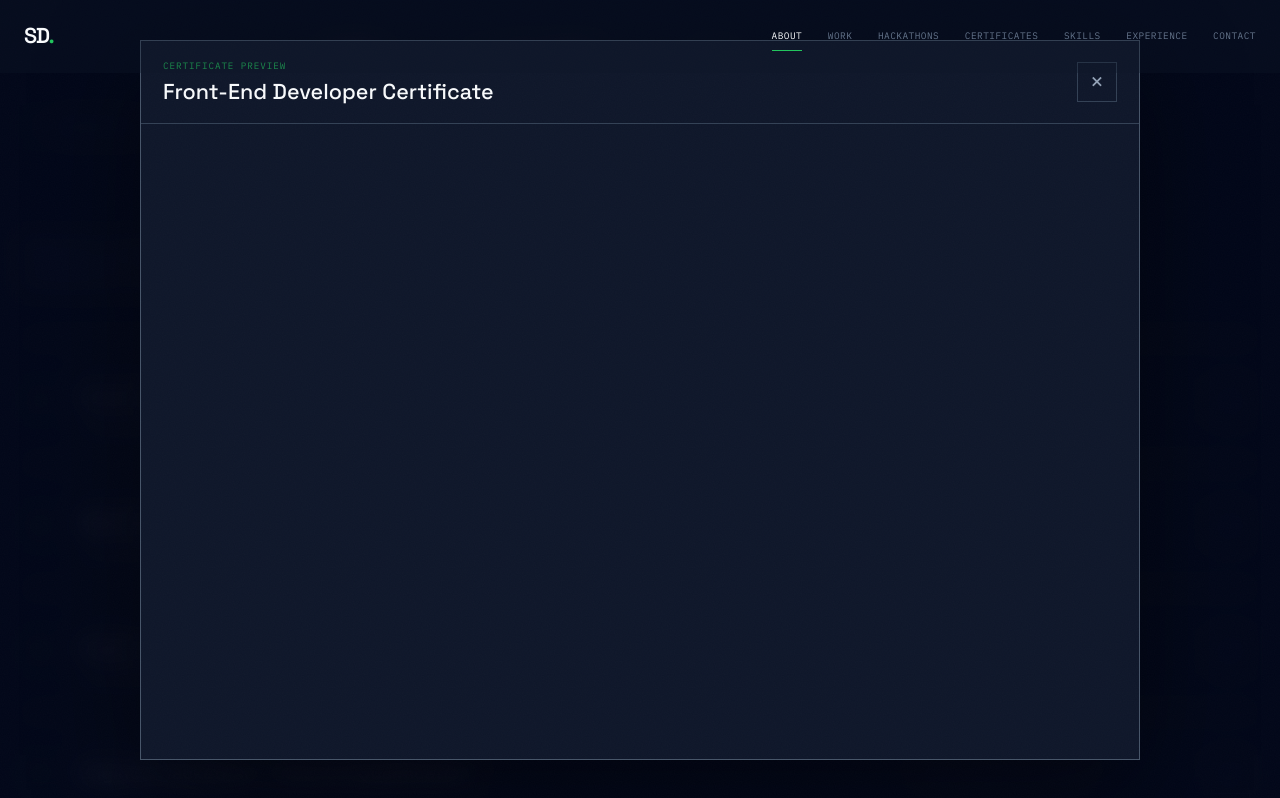
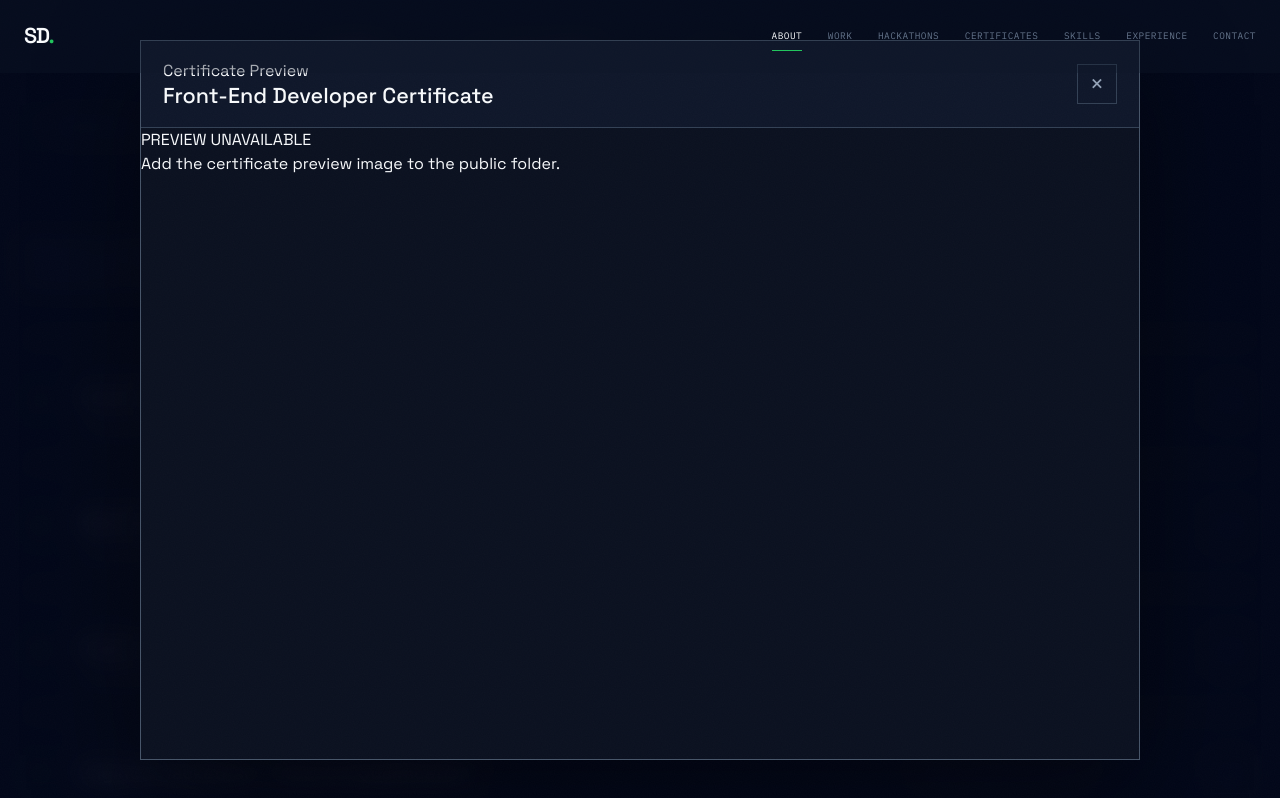
Before and after one commit to Penguin-boss/Sankeerth-Portfolio, a Next.js app: page / in a window 1280 px wide. Both pictures are taken after a click on the button 1230 px from the left and 6922 px from the top of the page. Shown: the part 6522-7320 px from the top of the page. Built offline with nearby package versions, Linux system fonts and the light colour scheme.

Commit message:
Update Certificates.tsx

```diff
--- a/src/components/Certificates.tsx
+++ b/src/components/Certificates.tsx
@@ -1,11 +1,27 @@
 "use client";
 
-import { useState } from "react";
+import { useEffect, useState } from "react";
 import { certificates, type Certificate } from "@/data/portfolio";
 
 export default function Certificates() {
   const [selectedCertificate, setSelectedCertificate] =
     useState<Certificate | null>(null);
+
+  useEffect(() => {
+    if (!selectedCertificate) return;
+
+    const handleKeyDown = (event: KeyboardEvent) => {
+      if (event.key === "Escape") {
+        setSelectedCertificate(null);
+      }
+    };
+
+    document.addEventListener("keydown", handleKeyDown);
+
+    return () => {
+      document.removeEventListener("keydown", handleKeyDown);
+    };
+  }, [selectedCertificate]);
 
   return (
     <section
@@ -15,8 +31,8 @@ export default function Certificates() {
       <div className="site-container">
 
         {/* ==================================================
-            HEADER
-        ================================================== */}
+            SECTION HEADER
+           ================================================== */}
 
         <div className="section-heading">
           <p className="section-heading__eyebrow">
@@ -31,7 +47,7 @@ export default function Certificates() {
 
         {/* ==================================================
             INTRO
-        ================================================== */}
+           ================================================== */}
 
         <div className="certificate-intro">
           <p>
@@ -42,7 +58,7 @@ export default function Certificates() {
 
         {/* ==================================================
             CERTIFICATE LIST
-        ================================================== */}
+           ================================================== */}
 
         <div className="certificate-list">
           {certificates.map((certificate, index) => (
@@ -58,7 +74,7 @@ export default function Certificates() {
                 </span>
               </div>
 
-              {/* Main information */}
+              {/* Certificate information */}
 
               <div className="certificate-row__main">
                 <span>
@@ -80,23 +96,25 @@ export default function Certificates() {
                 {certificate.issuer}
               </div>
 
-              {/* PREVIEW BUTTON */}
+              {/* Preview */}
 
               <button
                 type="button"
                 className="certificate-row__link"
                 aria-label={`Preview ${certificate.title}`}
-                onClick={() =>
-                  setSelectedCertificate(certificate)
-                }
+                onClick={() => {
+                  setSelectedCertificate(certificate);
+                }}
               >
                 <svg
-                  width="16"
-                  height="16"
+                  width="17"
+                  height="17"
                   viewBox="0 0 24 24"
                   fill="none"
                   stroke="currentColor"
                   strokeWidth="1.6"
+                  strokeLinecap="round"
+                  strokeLinejoin="round"
                   aria-hidden="true"
                 >
                   <path d="M2 12s3.5-6 10-6 10 6 10 6-3.5 6-10 6S2 12 2 12Z" />
@@ -109,8 +127,8 @@ export default function Certificates() {
       </div>
 
       {/* ====================================================
-          CERTIFICATE PREVIEW
-      ==================================================== */}
+          CERTIFICATE PREVIEW MODAL
+         ==================================================== */}
 
       {selectedCertificate && (
         <div
@@ -119,19 +137,18 @@ export default function Certificates() {
           aria-modal="true"
           aria-label={`Preview ${selectedCertificate.title}`}
         >
-
           {/* Backdrop */}
 
           <button
             type="button"
             className="certificate-preview__backdrop"
             aria-label="Close certificate preview"
-            onClick={() =>
-              setSelectedCertificate(null)
-            }
+            onClick={() => {
+              setSelectedCertificate(null);
+            }}
           />
 
-          {/* Preview panel */}
+          {/* Panel */}
 
           <div className="certificate-preview__panel">
 
@@ -139,7 +156,7 @@ export default function Certificates() {
 
             <div className="certificate-preview__header">
               <div>
-                <span className="certificate-preview__eyebrow">
+                <span>
                   Certificate Preview
                 </span>
 
@@ -151,23 +168,36 @@ export default function Certificates() {
               <button
                 type="button"
                 className="certificate-preview__close"
-                aria-label="Close preview"
-                onClick={() =>
-                  setSelectedCertificate(null)
-                }
+                aria-label="Close certificate preview"
+                onClick={() => {
+                  setSelectedCertificate(null);
+                }}
               >
                 ×
               </button>
             </div>
 
-            {/* PDF */}
+            {/* Certificate image */}
 
             <div className="certificate-preview__document">
-              <iframe
-                src={`${selectedCertificate.file}#toolbar=0&navpanes=0&scrollbar=0&view=FitH`}
-                title={selectedCertificate.title}
-                className="certificate-preview__iframe"
-              />
+              {selectedCertificate.previewImage ? (
+                <img
+                  src={selectedCertificate.previewImage}
+                  alt={selectedCertificate.title}
+                  className="certificate-preview__image"
+                />
+              ) : (
+                <div className="certificate-preview__missing">
+                  <span>
+                    PREVIEW UNAVAILABLE
+                  </span>
+
+                  <p>
+                    Add the certificate preview image
+                    to the public folder.
+                  </p>
+                </div>
+              )}
             </div>
 
           </div>
```
